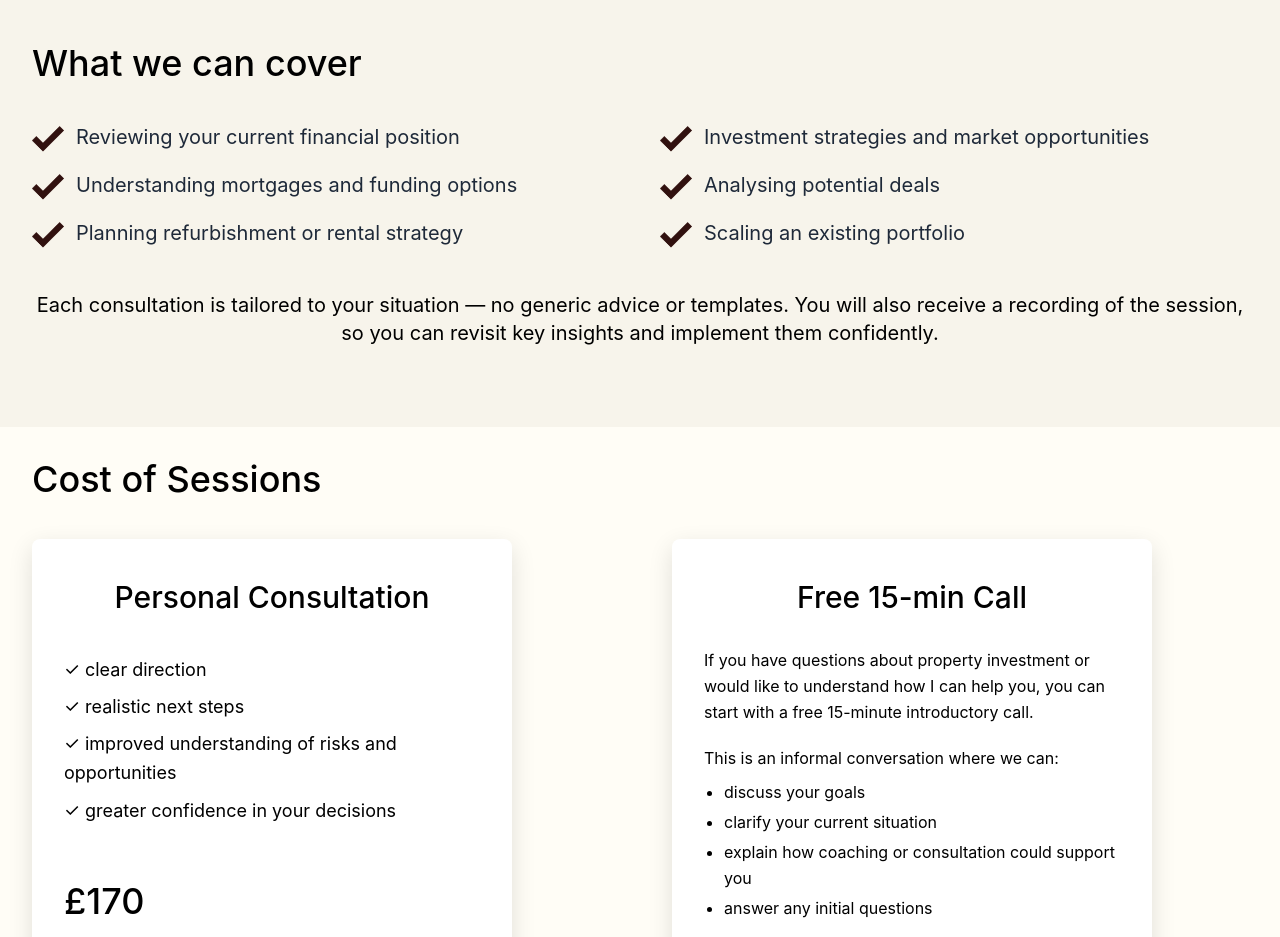
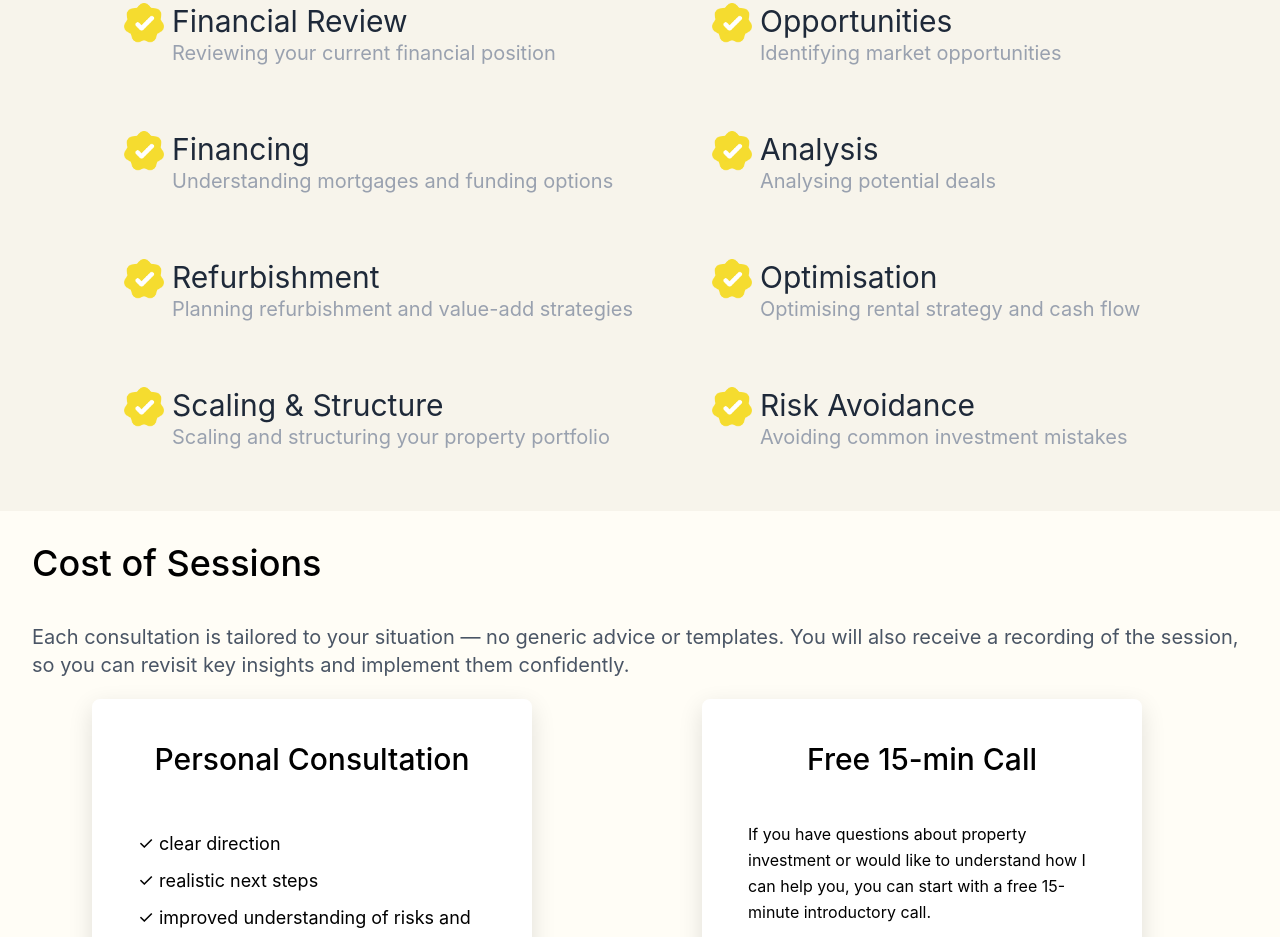
Before and after one commit to vladmytko/homesforsapience, a React (Vite) app: page /consultation in a window 1280 px wide. Shown: the part 920-1857 px from the top of the page. Built offline with nearby package versions, Linux system fonts and the light colour scheme; no server answers.

Commit message:
Major pages visual updates

```diff
--- a/src/App.jsx
+++ b/src/App.jsx
@@ -1,19 +1,32 @@
-import { Routes, Route } from "react-router-dom";
+import { Routes, Route, useLocation } from "react-router-dom";
+import { useEffect } from "react";
 import Home from "./pages/Home"
 import Consultancy from "./pages/Consultancy";
 import About from "./pages/About";
 import Mentorship from "./pages/Mentorship";
 
+const ScrollToTop = () => {
+  const { pathname } = useLocation();
+
+  useEffect(() => {
+    window.scrollTo(0, 0);
+  }, [pathname]);
+
+  return null;
+};
 
 const App = () => {
 
   return (
-    <Routes>
-      <Route path="/" element={<Home />} />
-      <Route path="/about" element={<About />} />
-      <Route path="/consultation" element={<Consultancy/ >} />
-      <Route path="/mentorship" element={<Mentorship />} />
-    </Routes>
+    <>
+      <ScrollToTop />
+      <Routes>
+        <Route path="/" element={<Home />} />
+        <Route path="/about" element={<About />} />
+        <Route path="/consultation" element={<Consultancy />} />
+        <Route path="/mentorship" element={<Mentorship />} />
+      </Routes>
+    </>
   )
 
 }
--- a/src/components/HomePageComponents/HomePageServices/Services.jsx
+++ b/src/components/HomePageComponents/HomePageServices/Services.jsx
@@ -18,7 +18,7 @@ const Services = () => {
             {ServicesItems.map((item) => (
               <div
                 key={item.id}
-                className="bg-(--color-bg-warm) border-3 border-(--color-brand-primary) border- flex flex-col h-100 max-w-140 justify-self-center mb-5 rounded-3xl drop-shadow-[0_8px_15px_rgba(0,0,0,0.15)] hover:bg-amber-50"> {/**md:last:col-span-2 md:last:justify-self-center xl:last:col-span-1 xl:last:justify-self-auto */}
+                className="bg-(--color-bg-warm) border-3 border-(--color-brand-primary) border- flex flex-col h-100 max-w-140 justify-self-center mb-5 rounded-3xl drop-shadow-[0_8px_15px_rgba(0,0,0,0.15)] hover:bg-amber-50 "> {/**md:last:col-span-2 md:last:justify-self-center xl:last:col-span-1 xl:last:justify-self-auto */}
                 <div className="p-6 flex flex-col flex-1 ">
                   <h3 className="text-3xl sm:text-4xl font-medium px-2">
                     {item.title}
--- a/src/components/HomePageComponents/HomePageServices/ServicesItems.jsx
+++ b/src/components/HomePageComponents/HomePageServices/ServicesItems.jsx
@@ -2,7 +2,7 @@ export const ServicesItems = [
   {
     id: 1,
     title: "Consultancy",
-    link: "/services/consultation",
+    link: "/consultation",
     description: [
       "Expert guidance tailored to your situation.",
       "A focused one-hour session where we analyse your goals, finances, and property strategy.",
@@ -11,8 +11,8 @@ export const ServicesItems = [
 
   {
     id: 2,
-    title: "Coaching",
-    link: "/services/coaching",
+    title: "Mentorship",
+    link: "/mentorship",
     description: [
       "One-to-one mentoring programme is designed to guide you through every step of the process.",
       "Whether you’re preparing for your first purchase or you’re an experienced investor looking to scale.",
--- a/src/components/ReusableComponents/Header.jsx
+++ b/src/components/ReusableComponents/Header.jsx
@@ -29,7 +29,7 @@ const Header = ({
                 {showConsultationButton && (
                     <Link
                         to="/consultation"
-                        className='w-52.5 px-8 py-3 border border-secondary rounded bg-secondary hover:bg-buttonhover transition-colors duration-300'
+                        className='w-52.5 px-8 py-3 rounded bg-(--color-button-primary) hover:bg-(--color-button-primary-hover) transition-colors duration-300'
                     >
                         Get Consultation
                     </Link>
@@ -38,7 +38,7 @@ const Header = ({
                 {showAboutButton && (
                     <Link
                         to="/about"
-                        className='w-52.5  border border-white px-8 py-3 rounded hover:bg-secondary hover:border-secondary transition-colors duration-300'
+                        className='w-52.5 px-8 py-3 rounded transition-colors duration-300 bg-(--color-brand-secondary) text-gray-900 font-medium'
                     >
                         About
                     </Link>
--- /dev/null
+++ b/src/components/ReusableComponents/ServiceCards.jsx
@@ -0,0 +1,77 @@
+import React from 'react'
+import Button from './Button'
+
+const ServiceCards = () => {
+  return (
+    <div className="w-full bg-(--color-bg-warm2)">
+        <div className="lg:max-w-7xl mx-auto py-12 sm:py-8 px-6 lg:px-8">
+          <h2 className="text-(--color-text-dark) text-2xl sm:text-3xl lg:text-4xl font-medium mb-10">
+            Cost of Sessions
+          </h2>
+
+          <p className="text-xl my-5 text-gray-600">
+            Each consultation is tailored to your situation — no generic advice
+            or templates. You will also receive a recording of the session, so
+            you can revisit key insights and implement them confidently.
+          </p>
+
+          <div className="grid grid-cols-1 md:grid-cols-2 gap-8 lg:gap-16 max-w-7xl ml-15 mt-4">
+            <div className="bg-white rounded-lg shadow-[0_8px_24px_rgba(0,0,0,0.12)] px-8 py-10 flex flex-col h-140 max-w-110 transition-all duration-300 ease-out hover:-translate-y-2 border-2 border-white hover:border-yellow-500">
+              <h3 className="text-(--color-text-dark) text-3xl font-medium mb-10 text-center">
+                Personal Consultation
+              </h3>
+
+              <ul className="space-y-2 text-(--color-text-dark) text-lg leading-relaxed p-3">
+                <li>✓ clear direction</li>
+                <li>✓ realistic next steps</li>
+                <li>✓ improved understanding of risks and opportunities</li>
+                <li>✓ greater confidence in your decisions</li>
+              </ul>
+
+              <p className="text-(--color-text-dark) text-4xl font-medium mt-14 mb-10">
+                £170
+              </p>
+
+              <div className="mt-auto mx-auto">
+                <Button title="Book Consultation" link={"/about"} />
+              </div>
+            </div>
+
+            <div className="bg-white rounded-lg shadow-[0_8px_24px_rgba(0,0,0,0.12)] px-8 py-10 flex flex-col h-140 max-w-110 transition-all duration-300 ease-out hover:-translate-y-2 border-2 border-white hover:border-yellow-500">
+              <h3 className="text-(--color-text-dark) text-3xl font-medium mb-8 text-center">
+                Free 15-min Call
+              </h3>
+
+              <div className="text-(--color-text-dark) text-base leading-relaxed space-y-5 p-3">
+                <p>
+                  If you have questions about property investment or would like
+                  to understand how I can help you, you can start with a free
+                  15-minute introductory call.
+                </p>
+
+                <div>
+                  <p className="mb-2">
+                    This is an informal conversation where we can:
+                  </p>
+                  <ul className="list-disc pl-5 space-y-1">
+                    <li>discuss your goals</li>
+                    <li>clarify your current situation</li>
+                    <li>
+                      explain how coaching or consultation could support you
+                    </li>
+                    <li>answer any initial questions</li>
+                  </ul>
+                </div>
+              </div>
+
+              <div className="mt-auto mx-auto">
+                <Button title="Book Free Call" link={"/about"} />
+              </div>
+            </div>
+          </div>
+        </div>
+      </div>
+  )
+}
+
+export default ServiceCards
--- a/src/pages/Consultancy.jsx
+++ b/src/pages/Consultancy.jsx
@@ -1,12 +1,58 @@
 import React from "react";
+import { motion } from "framer-motion";
 import Navbar from "../components/ReusableComponents/Navbar";
 import { assets_manager } from "../assets/assets_manager";
 import Button from "../components/ReusableComponents/Button";
-import TestimonialsSection from "../components/HomePageComponents/HomeTestimonials/TestimonialSection"
-import Footer from '../components/ReusableComponents/Footer'
-import ContactForm from '../components/ReusableComponents/ContactForm'
+import TestimonialsSection from "../components/HomePageComponents/HomeTestimonials/TestimonialSection";
+import Footer from "../components/ReusableComponents/Footer";
+import ContactForm from "../components/ReusableComponents/ContactForm";
+import ServiceCards from "../components/ReusableComponents/ServiceCards";
+motion
 
 const Consultancy = () => {
+  const consultancyPoints = [
+    "Reviewing your current financial position",
+    "Identifying market opportunities",
+    "Understanding mortgages and funding options",
+    "Analysing potential deals",
+    "Planning refurbishment and value-add strategies",
+    "Optimising rental strategy and cash flow",
+    "Scaling and structuring your property portfolio",
+    "Avoiding common investment mistakes"
+  ];
+
+  const consultancyPointsTitle = [
+    "Financial Review",
+    "Opportunities",
+    "Financing",
+    "Analysis",
+    "Refurbishment",
+    "Optimisation",
+    "Scaling & Structure",
+    "Risk Avoidance"
+  ];
+
+  const listContainerVariables = {
+    hidden: {},
+    visible: {
+      transition: {
+        staggerChildren: 0.2,
+      },
+    },
+  };
+
+  const listItemVariants = {
+    hidden: { opacity: 0, y: 30 },
+    visible: {
+      opacity: 1,
+      y: 0,
+      transition: {
+        duration: 3,
+        ease: [0.25, 0.1, 0.25, 1],
+      },
+    },
+  };
+
   return (
     <section className="overflow-hidden">
       <Navbar />
@@ -14,9 +60,9 @@ const Consultancy = () => {
       {/** py = vertical (top + bottom) */}
 
       <div className="bg-(--color-bg-gray) w-full">
-        <div className="lg:max-w-7xl mx-auto py-12 sm:py-20 px-6 lg:px-8">
-          <h2 className="text-(--color-text-dark) text-3xl sm:text-4xl lg:text-5xl font-medium mb-10">
-            Consultancy
+        <div className="lg:max-w-7xl mx-auto py-12 sm:py-10 px-6 lg:px-8">
+          <h2 className="text-(--color-text-dark) text-3xl sm:text-4xl lg:text-5xl mb-10">
+            Property Investment Consultation
           </h2>
           <div className="justify-center">
             <div className="flex flex-col lg:flex-row lg:gap-10">
@@ -69,138 +115,52 @@ const Consultancy = () => {
       </div>
 
       <div className="w-full bg-(--color-bg-warm)">
-        <div className="lg:max-w-7xl mx-auto py-12 sm:py-20 px-6 lg:px-8">
-          <h2 className="text-(--color-text-dark) text-2xl sm:text-3xl lg:text-4xl font-medium mb-10">
-            What we can cover
+        <div className="lg:max-w-7xl mx-auto py-12 px-6 lg:px-8">
+          <h2 className="text-(--color-text-dark) text-2xl sm:text-3xl lg:text-4xl mb-5">
+            Consultation Focus
           </h2>
 
-          <ul className="grid grid-cols-1 sm:grid-cols-2 gap-x-10 gap-y-4 text-gray-800 text-xl">
-            <li className="flex items-start gap-3">
+          <motion.ul
+            className="grid grid-cols-1 sm:grid-cols-2 ml-20 gap-x-10 gap-y-10 text-gray-800"
+            variants={listContainerVariables}
+            initial="hidden"
+            whileInView="visible"
+            viewport={{ once: true, amount: 0.2 }}
+          >
+            {consultancyPoints.map((point, index) => (
+              <motion.li
+                key={point}
+                variants={listItemVariants}
+                className="group flex items-start rounded-xl p-3 transition-all duration-300 ease-out hover:-translate-y-1 hover:bg-white/60 hover:shadow-md"
+              >
+                <div className="flex gap-2">
                   <img
                   src={assets_manager.tick}
                   alt="tick"
-                className="w-8 h-8 shrink-0"
+                  className="w-10 h-10 shrink-0 transition-transform duration-300 ease-out group-hover:scale-110 group-hover:-rotate-6"
                 />
-              <span>Reviewing your current financial position</span>
-            </li>
-            <li className="flex items-start gap-3">
-              <img
-                src={assets_manager.tick}
-                alt="tick"
-                className="w-8 h-8 shrink-0"
-              />
-              <span>Investment strategies and market opportunities</span>
-            </li>
-            <li className="flex items-start gap-3">
-              <img
-                src={assets_manager.tick}
-                alt="tick"
-                className="w-8 h-8 shrink-0"
-              />
-              <span>Understanding mortgages and funding options</span>
-            </li>
-            <li className="flex items-start gap-3">
-              <img
-                src={assets_manager.tick}
-                alt="tick"
-                className="w-8 h-8 shrink-0"
-              />
-              <span>Analysing potential deals</span>
-            </li>
-            <li className="flex items-start gap-3">
-              <img
-                src={assets_manager.tick}
-                alt="tick"
-                className="w-8 h-8 shrink-0"
-              />
-              <span>Planning refurbishment or rental strategy</span>
-            </li>
-            <li className="flex items-start gap-3">
-              <img
-                src={assets_manager.tick}
-                alt="tick"
-                className="w-8 h-8 shrink-0"
-              />
-              <span>Scaling an existing portfolio</span>
-            </li>
-          </ul>
-
-          <p className="text-center text-xl mt-10">
-            Each consultation is tailored to your situation — no generic advice
-            or templates. You will also receive a recording of the session, so
-            you can revisit key insights and implement them confidently.
-          </p>
+                <div className="flex flex-col">
+                  <span className="text-3xl text-gray-800">{consultancyPointsTitle[index]}</span>
+                  <span className="transition-colors duration-300 group-hover:text-(--color-text-dark) text-xl text-gray-400">
+                  {point}
+                </span>
                 </div>
                 </div>
 
-      <div className="w-full bg-(--color-bg-warm2)">
-        <div className="lg:max-w-7xl mx-auto py-12 sm:py-8 px-6 lg:px-8">
-          <h2 className="text-(--color-text-dark) text-2xl sm:text-3xl lg:text-4xl font-medium mb-10">
-            Cost of Sessions
-          </h2>
+              </motion.li>
+            ))}
+          </motion.ul>
 
-          <div className="grid grid-cols-1 md:grid-cols-2 gap-8 lg:gap-16 max-w-7xl">
-            <div className="bg-white rounded-lg shadow-[0_8px_24px_rgba(0,0,0,0.12)] px-8 py-10 flex flex-col h-160 max-w-120">
-              <h3 className="text-(--color-text-dark) text-3xl font-medium mb-10 text-center">
-                Personal Consultation
-              </h3>
 
-              <ul className="space-y-2 text-(--color-text-dark) text-lg leading-relaxed">
-                <li>✓ clear direction</li>
-                <li>✓ realistic next steps</li>
-                <li>✓ improved understanding of risks and opportunities</li>
-                <li>✓ greater confidence in your decisions</li>
-              </ul>
-
-              <p className="text-(--color-text-dark) text-4xl font-medium mt-14 mb-10">
-                £170
-              </p>
-
-              <div className="mt-auto mx-auto">
-                <Button title="Book Consultation" link={"/about"} />
         </div>
       </div>
 
-            <div className="bg-white rounded-lg shadow-[0_8px_24px_rgba(0,0,0,0.12)] px-8 py-10 flex flex-col h-160 max-w-120">
-              <h3 className="text-(--color-text-dark) text-3xl font-medium mb-8 text-center">
-                Free 15-min Call
-              </h3>
-
-              <div className="text-(--color-text-dark) text-base leading-relaxed space-y-5">
-                <p>
-                  If you have questions about property investment or would like
-                  to understand how I can help you, you can start with a free
-                  15-minute introductory call.
-                </p>
-
-                <div>
-                  <p className="mb-2">
-                    This is an informal conversation where we can:
-                  </p>
-                  <ul className="list-disc pl-5 space-y-1">
-                    <li>discuss your goals</li>
-                    <li>clarify your current situation</li>
-                    <li>
-                      explain how coaching or consultation could support you
-                    </li>
-                    <li>answer any initial questions</li>
-                  </ul>
-                </div>
-              </div>
-
-              <div className="mt-auto mx-auto">
-                <Button title="Book Free Call" link={"/about"} />
-              </div>
-            </div>
-          </div>
-        </div>
-      </div>
+      <ServiceCards />
       <TestimonialsSection />
-      <ContactForm/>
+      <ContactForm />
       <Footer />
-
     </section>
   );
-}
+};
 
 export default Consultancy;
--- a/src/styles/colors.css
+++ b/src/styles/colors.css
@@ -1,6 +1,7 @@
 :root {
   --color-brand-primary: #31110F;
   --color-brand-secondary: #F7F4EB;
+   --color-brand-three: #fadb2f;
 
   --color-bg-gray: #F7F7F7;
   --color-bg-warm: #F7F4EB;
```
Also changed, not shown: src/pages/Mentorship.jsx (+12 -71 lines), src/assets/tick.png. Lines whose indentation alone changed are shown as unchanged.
